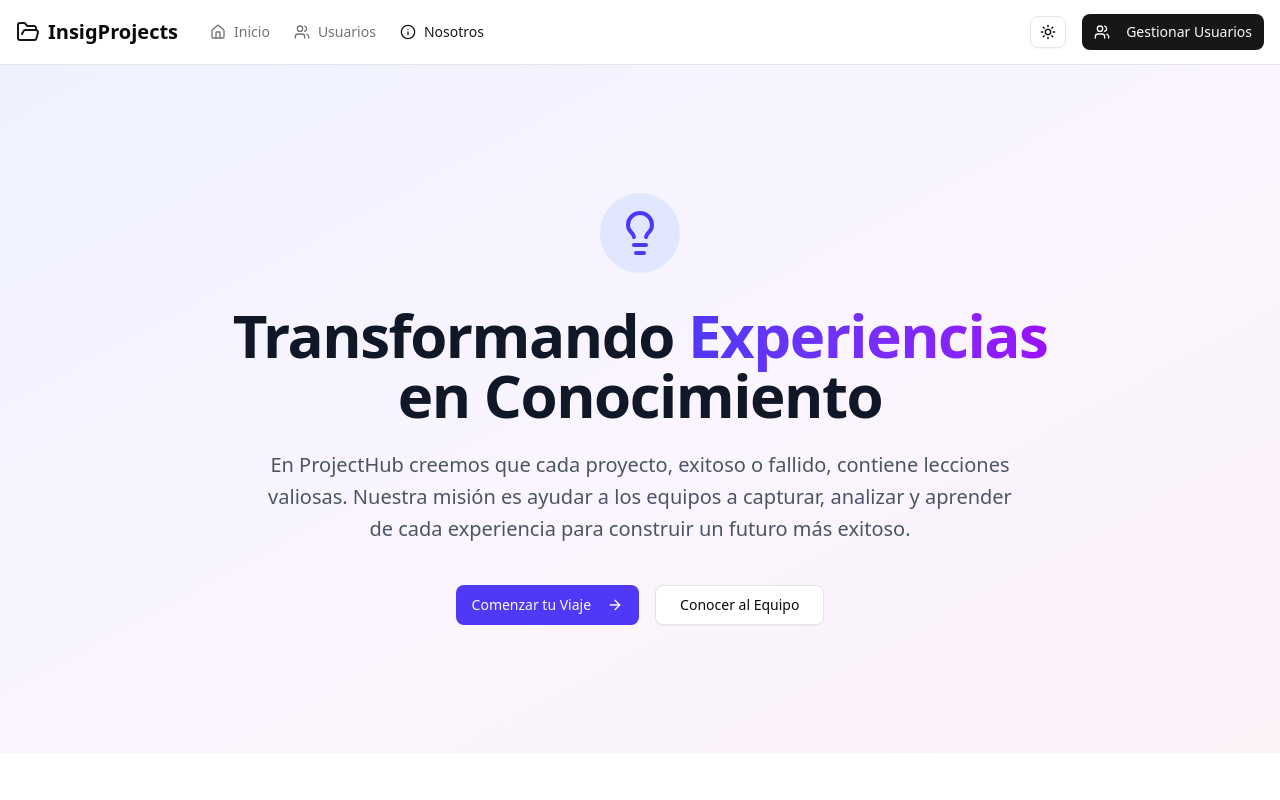
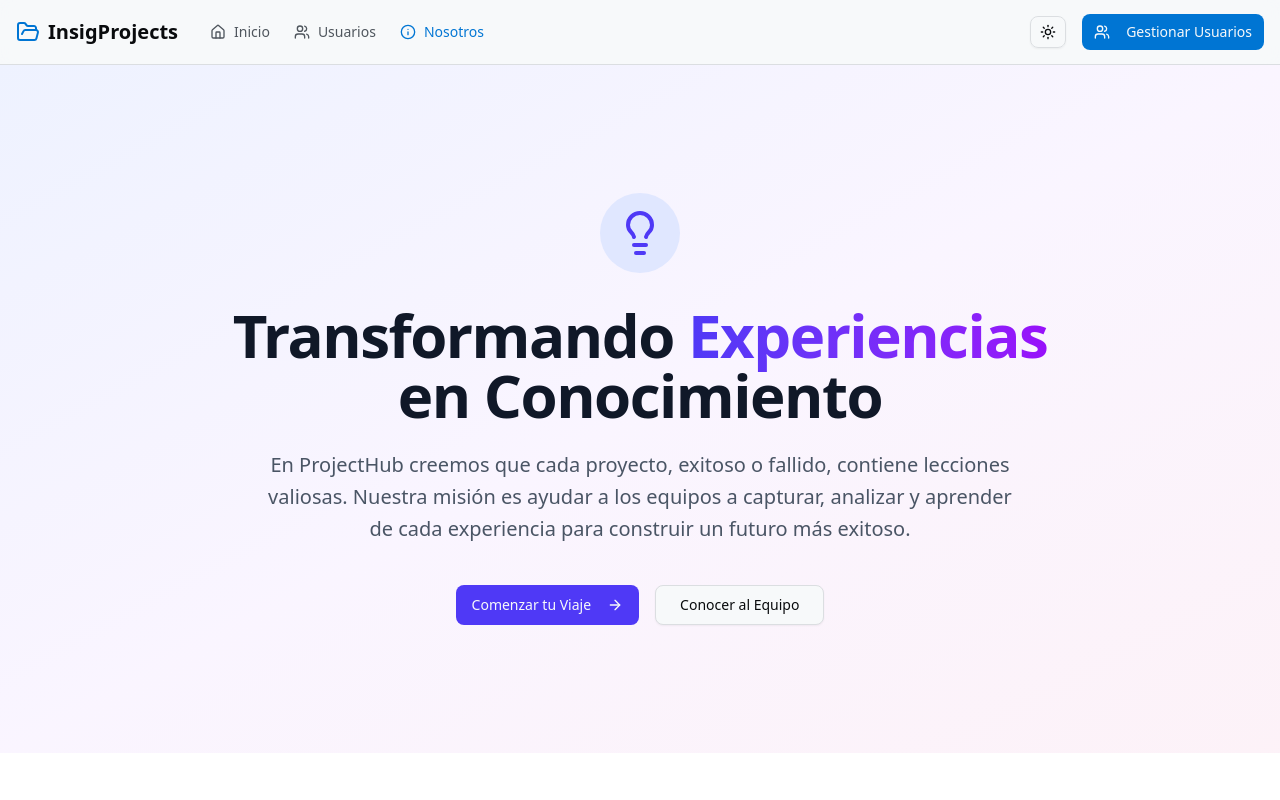
Before and after one commit to adrian-torres-f/react-example-app, a Next.js app in the folder insig-projects-f/: page /about in a window 1280 px wide. Shown: the top 800 px of the page. Built offline with nearby package versions, Linux system fonts and the light colour scheme.

Commit message:
style(frontend): Actualizar paleta de colores personalizada del proyecto

```diff
--- a/insig-projects-f/src/app/globals.css
+++ b/insig-projects-f/src/app/globals.css
@@ -44,72 +44,136 @@
 }
 
 :root {
+  /* ===== GEOMETRÍA ===== */
   --radius: 0.625rem;
-  --background: oklch(1 0 0);
-  --foreground: oklch(0.145 0 0);
-  --card: oklch(1 0 0);
-  --card-foreground: oklch(0.145 0 0);
-  --popover: oklch(1 0 0);
-  --popover-foreground: oklch(0.145 0 0);
-  --primary: oklch(0.205 0 0);
-  --primary-foreground: oklch(0.985 0 0);
-  --secondary: oklch(0.97 0 0);
-  --secondary-foreground: oklch(0.205 0 0);
-  --muted: oklch(0.97 0 0);
-  --muted-foreground: oklch(0.556 0 0);
-  --accent: oklch(0.97 0 0);
-  --accent-foreground: oklch(0.205 0 0);
-  --destructive: oklch(0.577 0.245 27.325);
-  --border: oklch(0.922 0 0);
-  --input: oklch(0.922 0 0);
-  --ring: oklch(0.708 0 0);
-  --chart-1: oklch(0.646 0.222 41.116);
-  --chart-2: oklch(0.6 0.118 184.704);
-  --chart-3: oklch(0.398 0.07 227.392);
-  --chart-4: oklch(0.828 0.189 84.429);
-  --chart-5: oklch(0.769 0.188 70.08);
-  --sidebar: oklch(0.985 0 0);
-  --sidebar-foreground: oklch(0.145 0 0);
-  --sidebar-primary: oklch(0.205 0 0);
-  --sidebar-primary-foreground: oklch(0.985 0 0);
-  --sidebar-accent: oklch(0.97 0 0);
-  --sidebar-accent-foreground: oklch(0.205 0 0);
-  --sidebar-border: oklch(0.922 0 0);
-  --sidebar-ring: oklch(0.708 0 0);
+
+  /* ===== MODO CLARO ===== */
+  /* Fondos principales */
+  --background: oklch(98% 0.002 247);          /* Blanco con hint azul */
+  --foreground: oklch(15% 0.005 247);          /* Casi negro con hint azul */
+
+  /* Tarjetas y contenedores */
+  --card: oklch(100% 0 0);                     /* Blanco puro */
+  --card-foreground: oklch(15% 0.005 247);     /* Texto oscuro */
+
+  /* Popovers y modales */
+  --popover: oklch(100% 0 0);                  /* Blanco puro */
+  --popover-foreground: oklch(15% 0.005 247);  /* Texto oscuro */
+
+  /* Colores primarios (Azul vibrante) */
+  --primary: oklch(55% 0.18 247);              /* Azul principal */
+  --primary-foreground: oklch(98% 0.002 247);  /* Blanco sobre azul */
+
+  /* Colores secundarios (Gris suave) */
+  --secondary: oklch(96% 0.005 247);           /* Gris muy claro */
+  --secondary-foreground: oklch(25% 0.01 247); /* Texto sobre secundario */
+
+  /* Elementos silenciados */
+  --muted: oklch(95% 0.008 247);               /* Gris silenciado */
+  --muted-foreground: oklch(45% 0.015 247);    /* Texto silenciado */
+
+  /* Elementos de acento (Violeta) */
+  --accent: oklch(94% 0.02 290);               /* Violeta claro */
+  --accent-foreground: oklch(30% 0.08 290);    /* Violeta oscuro */
+
+  /* Estados destructivos (Rojo) */
+  --destructive: oklch(65% 0.22 25);           /* Rojo de error */
+  --destructive-foreground: oklch(98% 0.002 25); /* Blanco sobre rojo */
+
+  /* Estados de éxito (Verde) */
+  --success: oklch(70% 0.15 140);              /* Verde de éxito */
+  --success-foreground: oklch(98% 0.005 140);  /* Blanco sobre verde */
+
+  /* Estados de advertencia (Amarillo) */
+  --warning: oklch(80% 0.12 85);               /* Amarillo de advertencia */
+  --warning-foreground: oklch(25% 0.02 85);    /* Oscuro sobre amarillo */
+
+  /* Bordes y separadores */
+  --border: oklch(90% 0.005 247);              /* Borde sutil */
+  --input: oklch(90% 0.005 247);               /* Borde de input */
+  --ring: oklch(55% 0.18 247);                 /* Ring de focus */
+
+  /* Gráficos y visualizaciones */
+  --chart-1: oklch(65% 0.18 247);              /* Azul gráfico */
+  --chart-2: oklch(70% 0.15 140);              /* Verde gráfico */
+  --chart-3: oklch(75% 0.12 85);               /* Amarillo gráfico */
+  --chart-4: oklch(68% 0.20 290);              /* Violeta gráfico */
+  --chart-5: oklch(65% 0.22 25);               /* Rojo gráfico */
+
+  /* Sidebar específico */
+  --sidebar: oklch(98% 0.002 247);
+  --sidebar-foreground: oklch(15% 0.005 247);
+  --sidebar-primary: oklch(55% 0.18 247);
+  --sidebar-primary-foreground: oklch(98% 0.002 247);
+  --sidebar-accent: oklch(96% 0.005 247);
+  --sidebar-accent-foreground: oklch(25% 0.01 247);
+  --sidebar-border: oklch(90% 0.005 247);
+  --sidebar-ring: oklch(55% 0.18 247);
 }
 
 .dark {
-  --background: oklch(0.145 0 0);
-  --foreground: oklch(0.985 0 0);
-  --card: oklch(0.205 0 0);
-  --card-foreground: oklch(0.985 0 0);
-  --popover: oklch(0.205 0 0);
-  --popover-foreground: oklch(0.985 0 0);
-  --primary: oklch(0.922 0 0);
-  --primary-foreground: oklch(0.205 0 0);
-  --secondary: oklch(0.269 0 0);
-  --secondary-foreground: oklch(0.985 0 0);
-  --muted: oklch(0.269 0 0);
-  --muted-foreground: oklch(0.708 0 0);
-  --accent: oklch(0.269 0 0);
-  --accent-foreground: oklch(0.985 0 0);
-  --destructive: oklch(0.704 0.191 22.216);
-  --border: oklch(1 0 0 / 10%);
-  --input: oklch(1 0 0 / 15%);
-  --ring: oklch(0.556 0 0);
-  --chart-1: oklch(0.488 0.243 264.376);
-  --chart-2: oklch(0.696 0.17 162.48);
-  --chart-3: oklch(0.769 0.188 70.08);
-  --chart-4: oklch(0.627 0.265 303.9);
-  --chart-5: oklch(0.645 0.246 16.439);
-  --sidebar: oklch(0.205 0 0);
-  --sidebar-foreground: oklch(0.985 0 0);
-  --sidebar-primary: oklch(0.488 0.243 264.376);
-  --sidebar-primary-foreground: oklch(0.985 0 0);
-  --sidebar-accent: oklch(0.269 0 0);
-  --sidebar-accent-foreground: oklch(0.985 0 0);
-  --sidebar-border: oklch(1 0 0 / 10%);
-  --sidebar-ring: oklch(0.556 0 0);
+  /* ===== MODO OSCURO ===== */
+  /* Fondos principales */
+  --background: oklch(8% 0.015 247);           /* Casi negro con hint azul */
+  --foreground: oklch(95% 0.005 247);          /* Casi blanco */
+
+  /* Tarjetas y contenedores */
+  --card: oklch(12% 0.02 247);                 /* Gris muy oscuro */
+  --card-foreground: oklch(95% 0.005 247);     /* Texto claro */
+
+  /* Popovers y modales */
+  --popover: oklch(12% 0.02 247);              /* Gris muy oscuro */
+  --popover-foreground: oklch(95% 0.005 247);  /* Texto claro */
+
+  /* Colores primarios (Azul brillante) */
+  --primary: oklch(70% 0.15 247);              /* Azul más brillante */
+  --primary-foreground: oklch(8% 0.015 247);   /* Oscuro sobre azul */
+
+  /* Colores secundarios */
+  --secondary: oklch(18% 0.02 247);            /* Gris oscuro */
+  --secondary-foreground: oklch(85% 0.01 247); /* Texto claro sobre secundario */
+
+  /* Elementos silenciados */
+  --muted: oklch(18% 0.02 247);                /* Gris silenciado oscuro */
+  --muted-foreground: oklch(65% 0.01 247);     /* Texto silenciado */
+
+  /* Elementos de acento (Violeta brillante) */
+  --accent: oklch(25% 0.05 290);               /* Violeta oscuro */
+  --accent-foreground: oklch(85% 0.08 290);    /* Violeta claro */
+
+  /* Estados destructivos */
+  --destructive: oklch(68% 0.18 25);           /* Rojo más suave */
+  --destructive-foreground: oklch(95% 0.005 25); /* Claro sobre rojo */
+
+  /* Estados de éxito */
+  --success: oklch(72% 0.12 140);              /* Verde más suave */
+  --success-foreground: oklch(95% 0.005 140);  /* Claro sobre verde */
+
+  /* Estados de advertencia */
+  --warning: oklch(78% 0.10 85);               /* Amarillo más suave */
+  --warning-foreground: oklch(15% 0.02 85);    /* Oscuro sobre amarillo */
+
+  /* Bordes y separadores */
+  --border: oklch(100% 0 0 / 10%);             /* Borde translúcido */
+  --input: oklch(100% 0 0 / 15%);              /* Input translúcido */
+  --ring: oklch(70% 0.15 247);                 /* Ring más brillante */
+
+  /* Gráficos y visualizaciones */
+  --chart-1: oklch(70% 0.15 247);              /* Azul brillante */
+  --chart-2: oklch(72% 0.12 140);              /* Verde brillante */
+  --chart-3: oklch(78% 0.10 85);               /* Amarillo brillante */
+  --chart-4: oklch(72% 0.15 290);              /* Violeta brillante */
+  --chart-5: oklch(68% 0.18 25);               /* Rojo brillante */
+
+  /* Sidebar específico */
+  --sidebar: oklch(12% 0.02 247);
+  --sidebar-foreground: oklch(95% 0.005 247);
+  --sidebar-primary: oklch(70% 0.15 247);
+  --sidebar-primary-foreground: oklch(8% 0.015 247);
+  --sidebar-accent: oklch(18% 0.02 247);
+  --sidebar-accent-foreground: oklch(85% 0.01 247);
+  --sidebar-border: oklch(100% 0 0 / 10%);
+  --sidebar-ring: oklch(70% 0.15 247);
 }
 
 @layer base {
```
